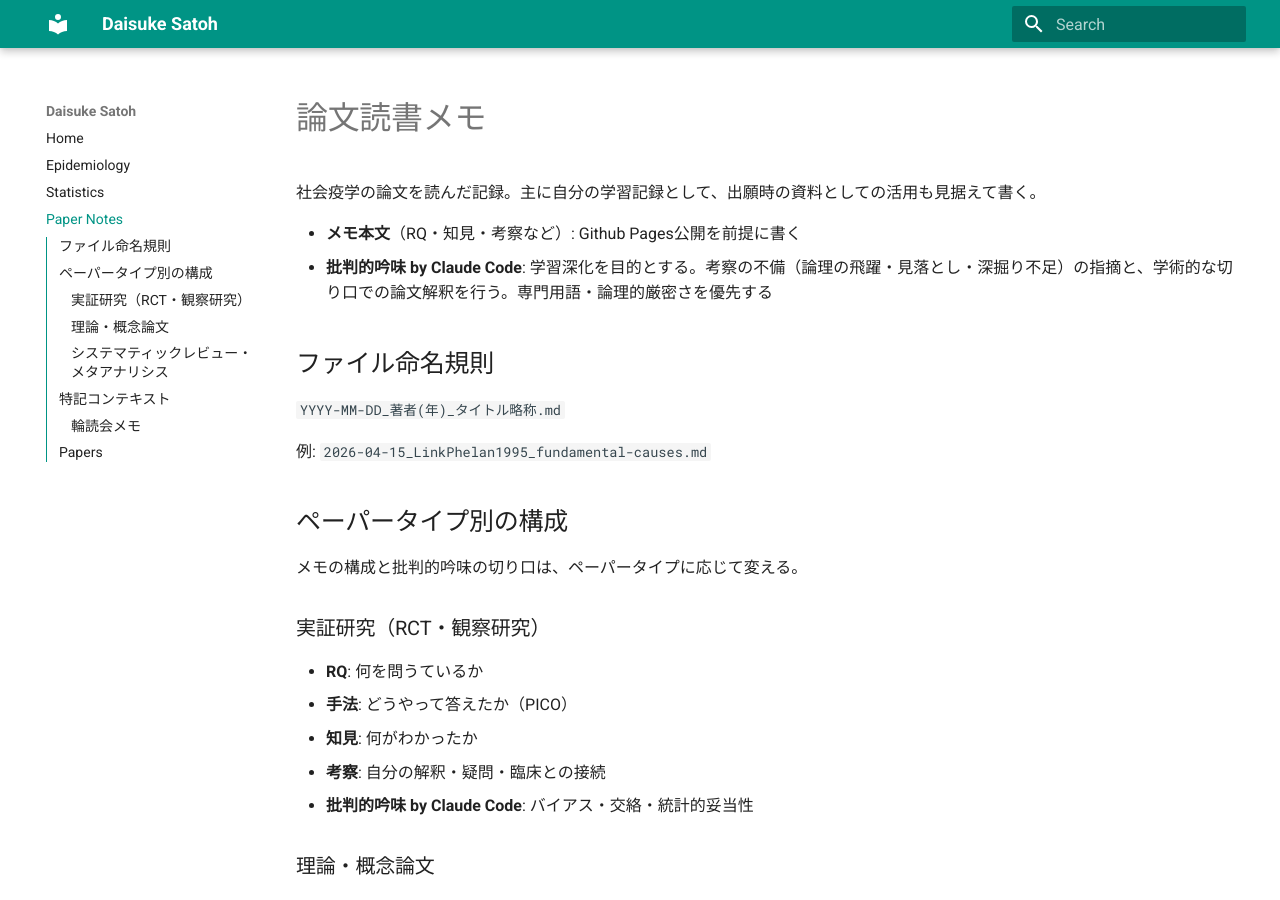
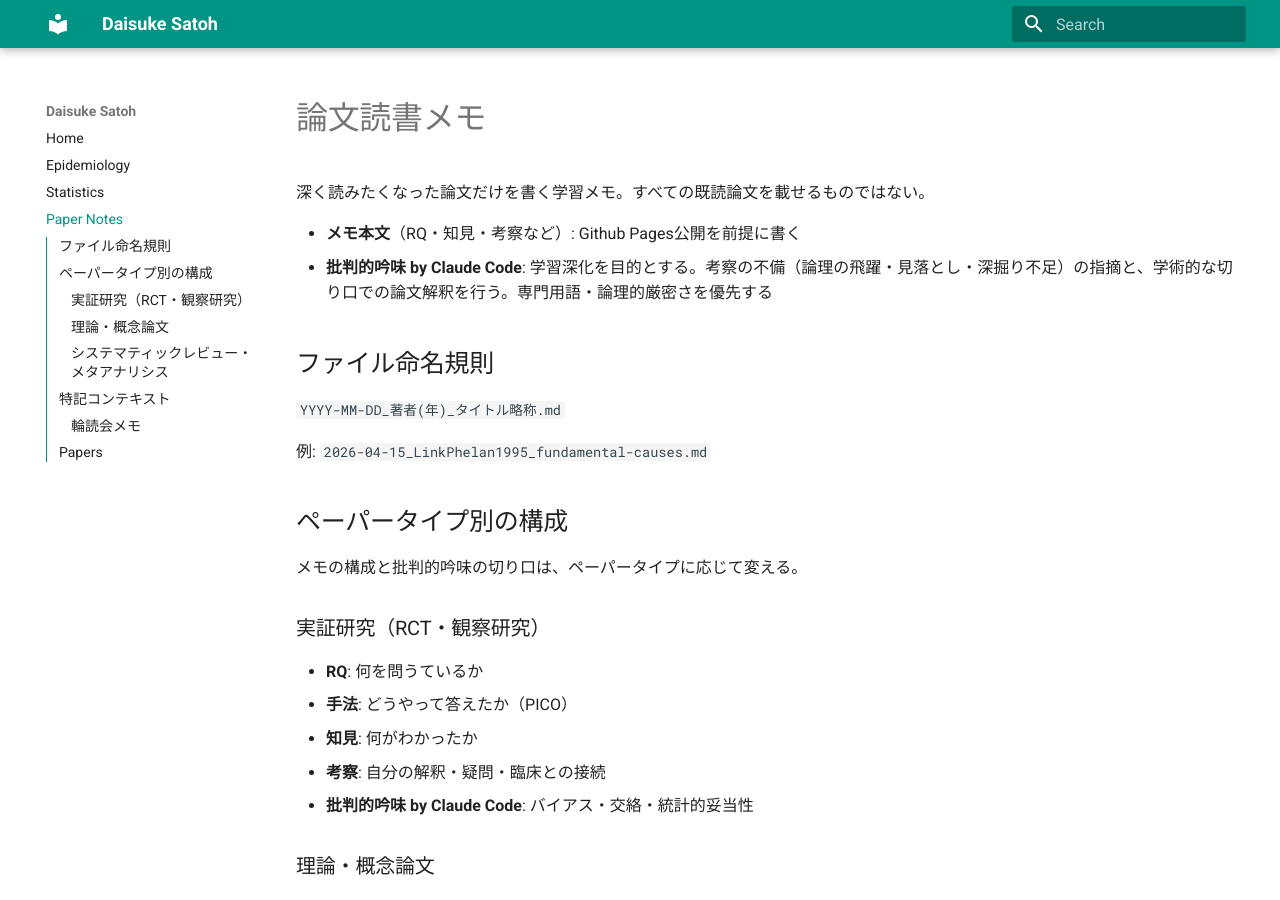
Before and after one commit to dsatoh20/dsatoh20.github.io, an MkDocs documentation site: the page built from docs/paper_notes/index.md, in a window 1280 px wide and 900 px high. Built offline with MkDocs 1.6.1 and Material for MkDocs 9.7.7, drawn with Linux system fonts in a browser that asks for light colours.

Commit message:
sync: update from career repo

```diff
--- a/docs/paper_notes/index.md
+++ b/docs/paper_notes/index.md
@@ -1,6 +1,6 @@
 # 論文読書メモ
 
-社会疫学の論文を読んだ記録。主に自分の学習記録として、出願時の資料としての活用も見据えて書く。
+深く読みたくなった論文だけを書く学習メモ。すべての既読論文を載せるものではない。
 
 - **メモ本文**（RQ・知見・考察など）: Github Pages公開を前提に書く
 - **批判的吟味 by Claude Code**: 学習深化を目的とする。考察の不備（論理の飛躍・見落とし・深掘り不足）の指摘と、学術的な切り口での論文解釈を行う。専門用語・論理的厳密さを優先する
```
